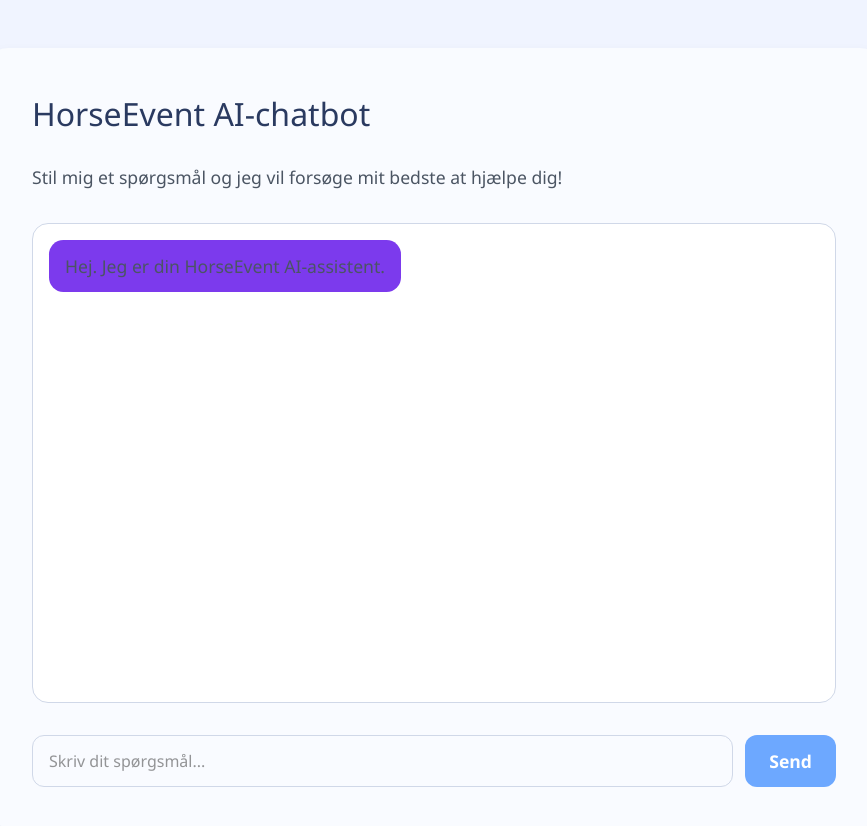
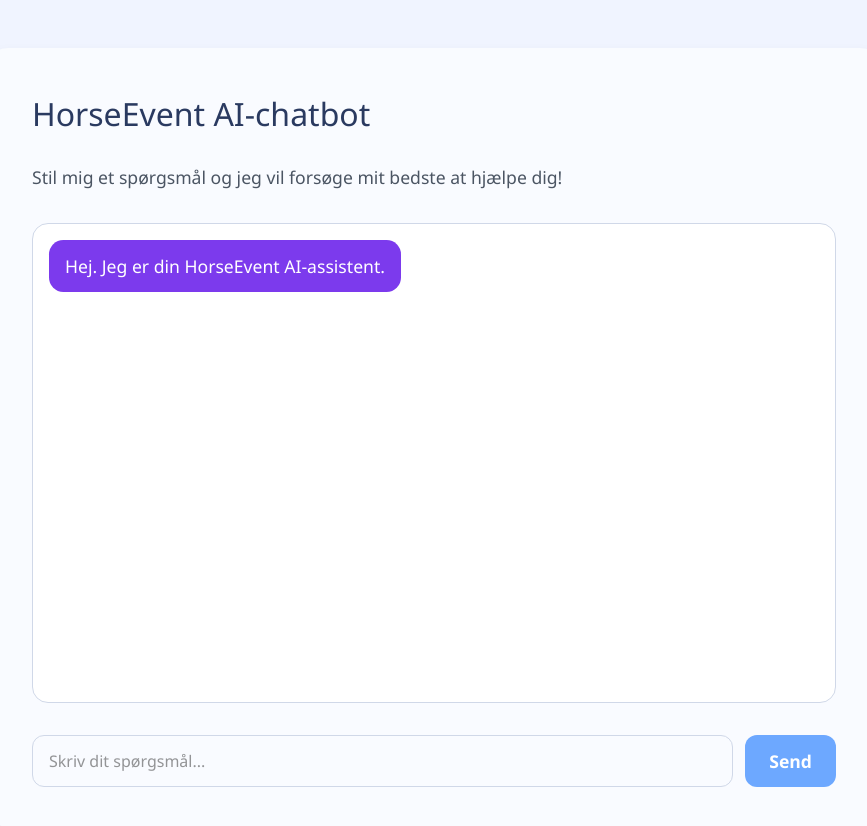
Before and after one commit to LarsHrJensen/HorseEvent, a Next.js app in the folder react-project/: page /chatbot in a window 1280 px wide. Shown: the top 826 px of the page, without its empty margins (206-1073 px from the left). Built offline with nearby package versions, Linux system fonts and the light colour scheme.

Commit message:
Colour changes

```diff
--- a/react-project/src/app/chatbot/chatbot.css
+++ b/react-project/src/app/chatbot/chatbot.css
@@ -53,16 +53,30 @@
 /* Bot-besked */
 .chatMessageBot {
     align-self: flex-start; /* venstre side */
-    background-color: #7c3aed;
-    color: #d0d8e8;
+    background-color: #7c3aed; /* grå baggrund */
+    border: none;
+    border-radius: 0.9rem;
 }
+
+
+    .chatMessageBot p {
+    color: white !important; /* tvinger hvid tekst */
+    }
+
+
 
 /* Bruger-besked */
 .chatMessageUser {
     align-self: flex-end;
-    background-color: #7c3aed; /* lilla baggrund */
-    color: #fff; /* hvid tekst */
+    background-color: #6da8ff;
+    border: none;
+    border-radius: 0.9rem;
 }
+
+    /* 🔴 Gør tekst i brugerens bobler rød */
+    .chatMessageUser p {
+        color: white !important;
+    }
 
 /* Input-række */
 .chatInputRow {
```
